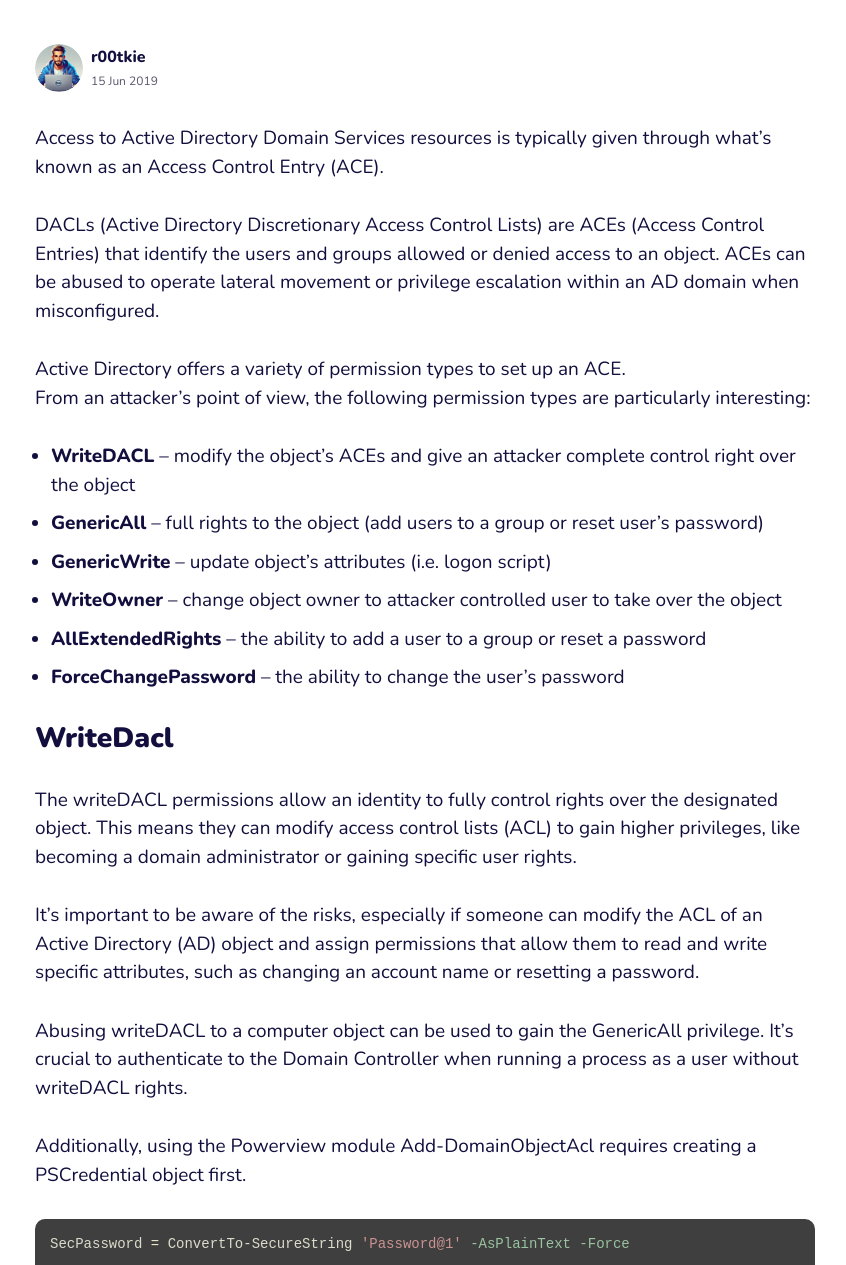
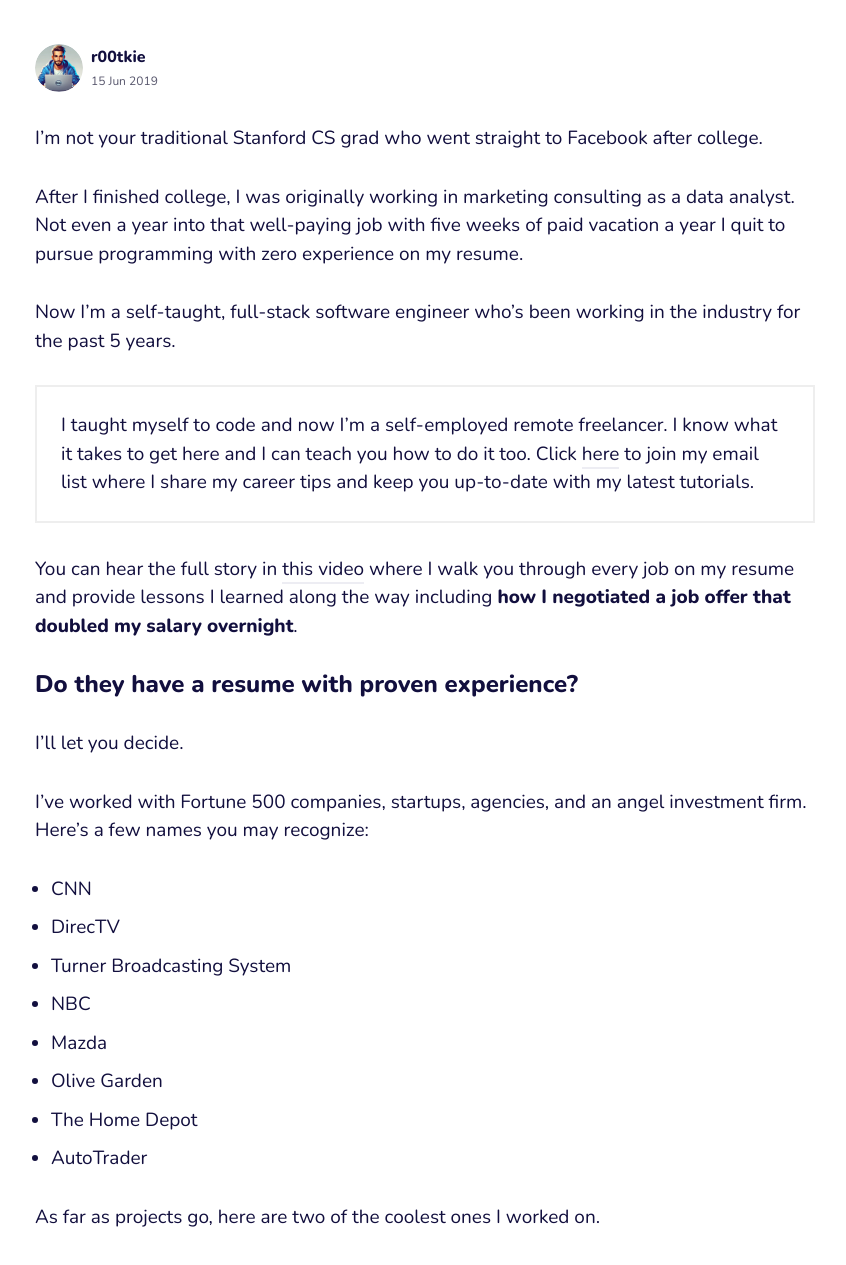
Before and after one commit to r00tkie/r00tkie.github.io, a Jekyll site: the page built from drafts/2018-06-15-wtf-is-code-companion copy.md, in a window 1280 px wide and 1400 px high, scrolled down 1021 px, cut to the strip 135-1400 px from the top of the window. Shown: the whole strip, without its empty margins (215-1061 px from the left). Built offline with Jekyll 4.4.1, drawn with Linux system fonts in a browser that asks for light colours; some of the changed text lies outside the part shown.

Commit message:
add new post

````diff
--- a/_includes/related-posts.html
+++ b/_includes/related-posts.html
@@ -66,11 +66,11 @@
             <p class="article__excerpt">{% if post.description %}{{ post.description }}{% else %}{{ post.content | strip_html | truncate: 75 }}{% endif %}</p>
 
             <div class="article__meta">
-              <a href="{{site.baseurl}}/about/" class="article__author-image">
+              <a href="{{site.baseurl}}/about" class="article__author-image">
                 <img src="{{site.data.settings.author.avatar}}" alt="{{site.data.settings.author.name}}">
               </a>
               <div class="article-info">
-                <a href="{{site.baseurl}}/about/" class="article__author-link">{{site.data.settings.author.name}}</a>
+                <a href="{{site.baseurl}}/about" class="article__author-link">{{site.data.settings.author.name}}</a>
                 <span class="article__date"><time datetime="{{ post.date | date_to_xmlschema }}">{{ post.date | date_to_string }}</time></span>
               </div>
             </div>
--- a/drafts/2018-06-15-wtf-is-code-companion copy.md
+++ b/drafts/2018-06-15-wtf-is-code-companion copy.md
@@ -10,82 +10,6 @@
 image: '/images/blog-code-companion.png'
 thumb_image: '/images/blog-code-companion.png'
 ---
-
-Access to Active Directory Domain Services resources is typically given through what’s known as an Access Control Entry (ACE).
-
-DACLs (Active Directory Discretionary Access Control Lists) are ACEs (Access Control Entries) that identify the users and groups allowed or denied access to an object. ACEs can be abused to operate lateral movement or privilege escalation within an AD domain when misconfigured.
-
-
-Active Directory offers a variety of permission types to set up an ACE.
-From an attacker’s point of view, the following permission types are particularly interesting:
-
-- **WriteDACL** – modify the object’s ACEs and give an attacker complete control right over the object
-- **GenericAll** – full rights to the object (add users to a group or reset user’s password)
-- **GenericWrite** – update object’s attributes (i.e. logon script)
-- **WriteOwner** – change object owner to attacker controlled user to take over the object
-- **AllExtendedRights** – the ability to add a user to a group or reset a password
-- **ForceChangePassword** – the ability to change the user’s password
-
-## **WriteDacl**
-
-The writeDACL permissions allow an identity to fully control rights over the designated object. This means they can modify access control lists (ACL) to gain higher privileges, like becoming a domain administrator or gaining specific user rights.
-
-It’s important to be aware of the risks, especially if someone can modify the ACL of an Active Directory (AD) object and assign permissions that allow them to read and write specific attributes, such as changing an account name or resetting a password.
-
-Abusing writeDACL to a computer object can be used to gain the GenericAll privilege. It’s crucial to authenticate to the Domain Controller when running a process as a user without writeDACL rights.
-
-Additionally, using the Powerview module Add-DomainObjectAcl requires creating a PSCredential object first.
-
-```powershell
-SecPassword = ConvertTo-SecureString 'Password@1' -AsPlainText -Force
-
-$Cred = New-Object System.Management.Automation.PSCredential('first.local\\admin.user', $SecPassword)
-
-Add-DomainObjectAcl -Credential $Cred -TargetIdentity FIRST-DC  -PrincipalIdentity writedacldc.user -Rights All
-```
-
-
-
-
-
-
-
-
-
-
-
-
-
-
-
-
-
-
-
-
-
-
-
-
-
-
-
-
-
-
-
-
-
-
-
-
-
-
-
-
-
-
-
 
 I'm not your traditional Stanford CS grad who went straight to Facebook after college.
 
````
